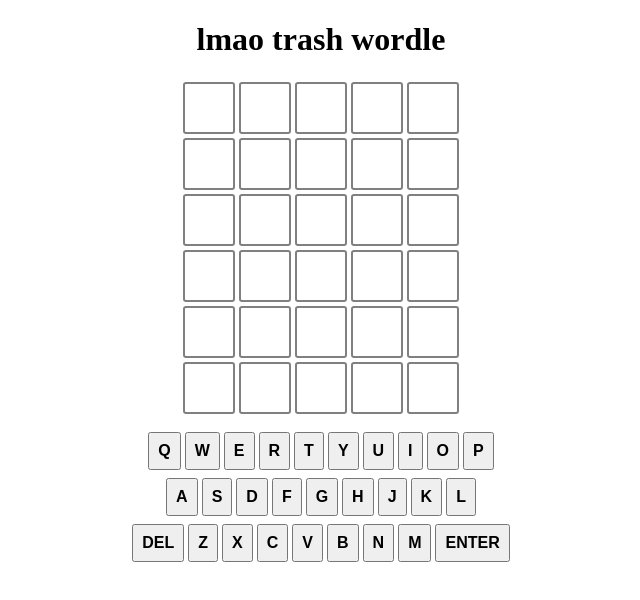
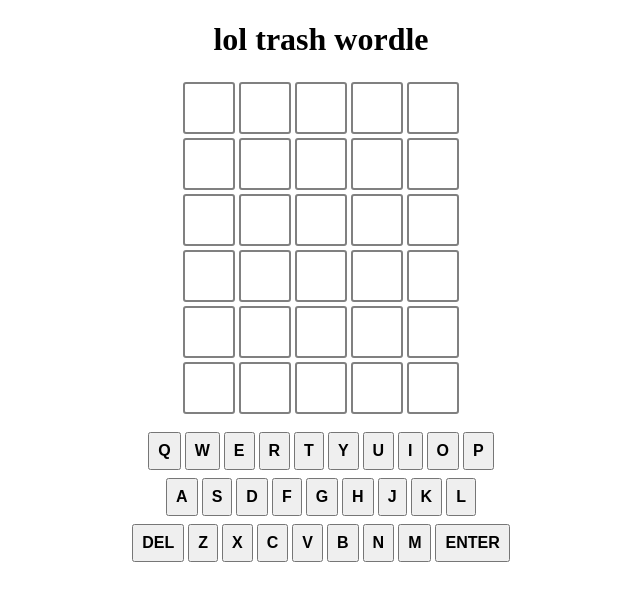
Before and after one commit to Mukund676/mukund.github.io, a website with bundled scripts: page index.html in a window 1280 px wide. Shown: the whole page, without its empty margins (319-959 px from the left). Built offline with nearby package versions, Linux system fonts and the light colour scheme.

Commit message:
Update index.html

```diff
--- a/index.html
+++ b/index.html
@@ -13,7 +13,7 @@
 </head>
 <body>
 
-    <h1> lmao trash wordle </h1>
+    <h1> lol trash wordle </h1>
 
     <div id="game-board">
 
```
